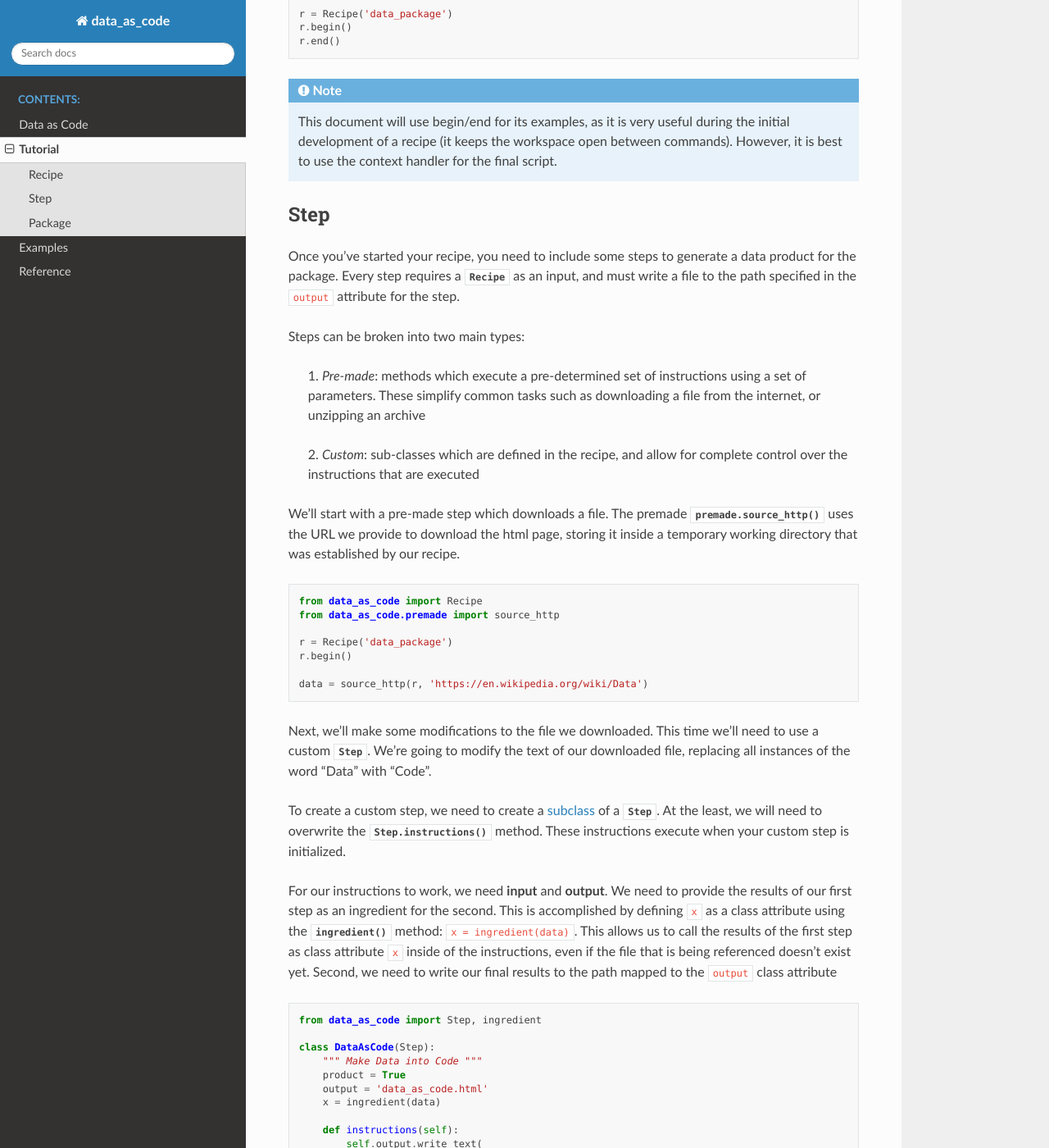
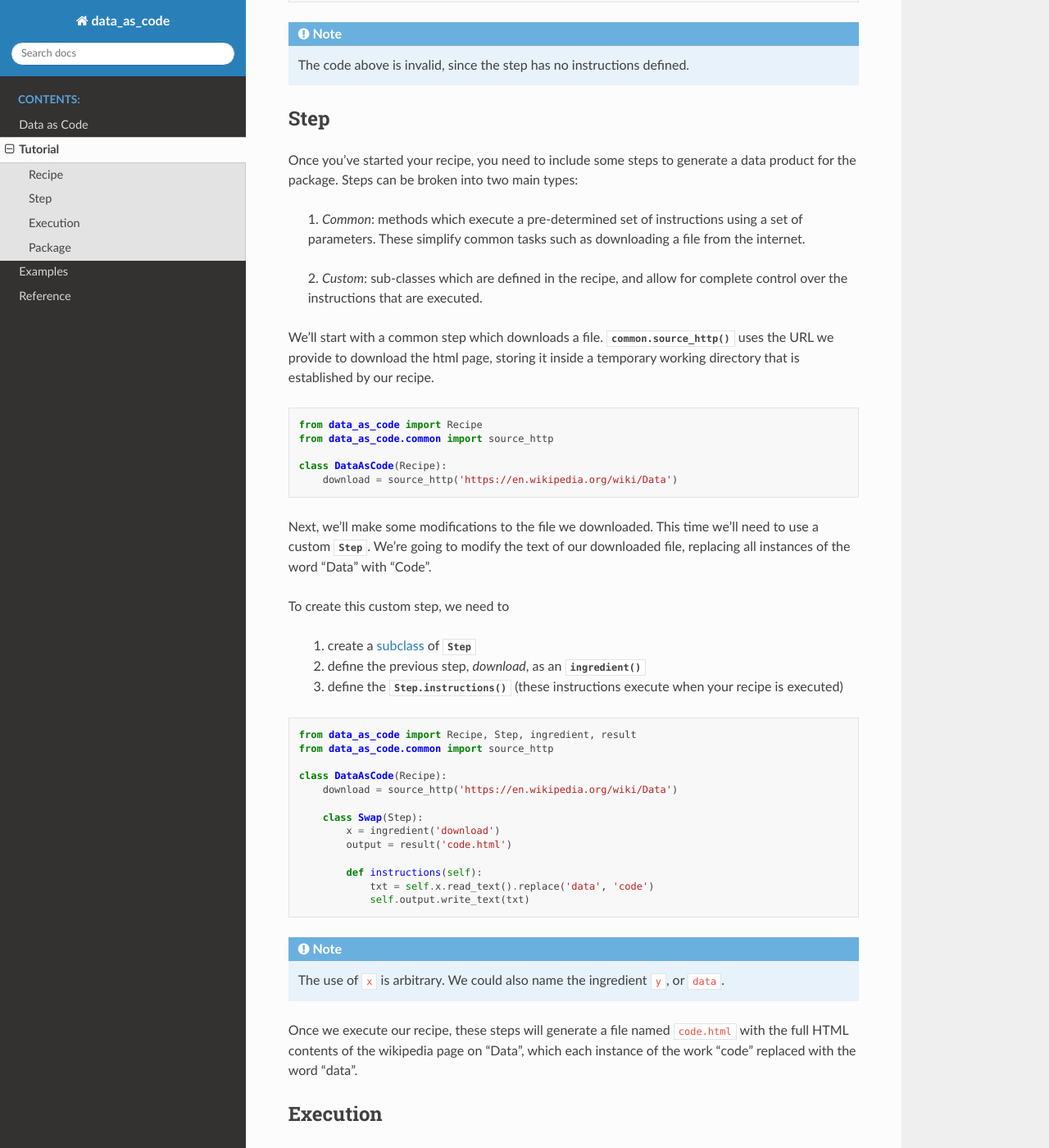
Before and after one commit to Mikuana/data_as_code, a Sphinx documentation site: the page built from docs/source/tutorial.rst, in a window 1280 px wide and 1400 px high, scrolled down 883 px. Shown: the whole window at 82% size. Built offline with Sphinx 7.4.7 and the Read the Docs theme 2.0.0, drawn with Linux system fonts in a browser that asks for light colours; some of the changed text lies outside the part shown.

Commit message:
Doc stuff
Tox and doctest and naming conventions, oh-my.

```diff
--- a/data_as_code/__init__.py
+++ b/data_as_code/__init__.py
@@ -1,9 +1,9 @@
-from data_as_code import premade
+from data_as_code import common
 from data_as_code._recipe import Recipe, Role
 from data_as_code._step import Step, ingredient, result
 
 __all__ = [
-    'Recipe', 'Step', 'ingredient', 'result'
+    'Recipe', 'Step', 'ingredient', 'result', 'common'
 ]
 
 __version__ = '0.0.0'
--- a/docs/source/reference.rst
+++ b/docs/source/reference.rst
@@ -8,10 +8,8 @@
     :members:
 
 
-
-
-Premade Steps
+Common Steps
 -------------
 
-.. automodule:: data_as_code.premade
+.. automodule:: data_as_code.common
     :members:
--- a/docs/source/tutorial.rst
+++ b/docs/source/tutorial.rst
@@ -10,6 +10,7 @@
  * :ref:`recipe`
  * :ref:`step`
  * :ref:`package`
+ * :ref:`execution`
 
 
 .. _recipe:
@@ -27,32 +28,26 @@
 .. note::
     The use of temporary directories means that everything generated by a recipe
     will be discarded at the end, unless otherwise indicated by the user in the
-    ``keep`` parameter of the Recipe.
+    ``keep`` parameter of the Recipe, or a specific Step.
 
-The :class:`Recipe` can be managed with a context handler:
+The :class:`Recipe` is a class which expects one or more :class:`Step` classes
+to be defined within it. Steps will be executed in the order that they are
+defined, and the result of each step can be used as an ingredient for later
+steps. The recipe organizes the results of each step in workspaces during
+execution.
 
-.. code-block:: python
+.. testcode::
 
-    from data_as_code import Recipe, premade
+    from data_as_code import Recipe, Step
 
     class MyRecipe(Recipe):
-        pass
+        class Step(Step):
+            pass
 
-or with an equivalent call to begin/end:
-
-.. code-block:: python
-
-    from data_as_code import Recipe, premade
-
-    r = Recipe('data_package')
-    r.begin()
-    r.end()
 
 .. note::
-    This document will use begin/end for its examples, as it is very useful
-    during the initial development of a recipe (it keeps the workspace open
-    between commands). However, it is best to use the context handler for the
-    final script.
+    The code above is invalid, since the step has no instructions defined.
+
 
 .. _step:
 
@@ -60,33 +55,28 @@
 ------
 
 Once you've started your recipe, you need to include some steps to generate a
-data product for the package. Every step requires a
-:class:`Recipe` as an input, and must write a file to the
-path specified in the ``output`` attribute for the step.
+data product for the package. Steps can be broken into two main types:
 
-Steps can be broken into two main types:
-
-    1. *Pre-made*: methods which execute a pre-determined set of instructions
+    1. *Common*: methods which execute a pre-determined set of instructions
     using a set of parameters. These simplify common tasks such as downloading
-    a file from the internet, or unzipping an archive
+    a file from the internet.
 
     2. *Custom*: sub-classes which are defined in the recipe, and allow for
-    complete control over the instructions that are executed
+    complete control over the instructions that are executed.
 
-We'll start with a pre-made step which downloads a file. The premade
-:meth:`premade.source_http` uses the URL we provide to download
-the html page, storing it inside a temporary working directory that was
+We'll start with a common step which downloads a file.
+:meth:`common.source_http` uses the URL we provide to download
+the html page, storing it inside a temporary working directory that is
 established by our recipe.
 
-.. code-block:: python
+.. testcode::
 
     from data_as_code import Recipe
-    from data_as_code.premade import source_http
+    from data_as_code.common import source_http
 
-    r = Recipe('data_package')
-    r.begin()
+    class DataAsCode(Recipe):
+        download = source_http('https://en.wikipedia.org/wiki/Data')
 
-    data = source_http(r, 'https://en.wikipedia.org/wiki/Data')
 
 
 Next, we'll make some modifications to the file we downloaded. This time we'll
@@ -94,74 +84,76 @@
 the text of our downloaded file, replacing all instances of the word "Data"
 with "Code".
 
-To create a custom step, we need to create a
-`subclass <https://docs.python.org/3/tutorial/classes.html#inheritance>`_
-of a :class:`Step`. At the least, we will need to overwrite
-the :meth:`Step.instructions` method. These instructions
-execute when your custom step is initialized.
+To create this custom step, we need to
 
-For our instructions to work, we need **input** and **output**.
-We need to provide the results of our first step as an ingredient for the second.
-This is accomplished by defining ``x`` as a class attribute using the
-:meth:`ingredient` method: ``x = ingredient(data)``.
-This allows us to call the results of the first step as class attribute ``x``
-inside of the instructions, even if the file that is being referenced doesn't
-exist yet. Second, we need to write our final results to the path mapped to the
-``output`` class attribute
+ #. create a `subclass`_ of :class:`Step`
+ #. define the previous step, `download`, as an :meth:`ingredient`
+ #. define the :meth:`Step.instructions` (these instructions execute when your
+    recipe is executed)
+
+.. testcode::
+
+    from data_as_code import Recipe, Step, ingredient, result
+    from data_as_code.common import source_http
+
+    class DataAsCode(Recipe):
+        download = source_http('https://en.wikipedia.org/wiki/Data')
+
+        class Swap(Step):
+            x = ingredient('download')
+            output = result('code.html')
+
+            def instructions(self):
+                txt = self.x.read_text().replace('data', 'code')
+                self.output.write_text(txt)
+
+.. note::
+    The use of ``x`` is arbitrary. We could also name the ingredient ``y``, or
+    ``data``.
+
+Once we execute our recipe, these steps will generate a file named ``code.html``
+with the full HTML contents of the wikipedia page on "Data", which each instance
+of the work "code" replaced with the word "data".
+
+
+.. _execution:
+
+Execution
+---------
+
+The recipe can be executed by calling it via command line utility.
+
+.. code-block:: console
+
+    data_as_code execute my_recipe.py
+
+.. note::
+    The command line is the recommended method of executing a Recipe, as it
+    provides for the most flexibility to the user at runtime to make
+    configuration changes.
+
+You can also call the :func:`~Recipe.execute` method on your recipe via another
+python script, or from the the python console (assuming that you have are
+appropriately handling the `module search path`_.
 
 .. code-block:: python
 
-    from data_as_code import Step, ingredient
+    from recipe import MyRecipe
 
-    class DataAsCode(Step):
-        """ Make Data into Code """
-        product = True
-        output = 'data_as_code.html'
-        x = ingredient(data)
+    MyRecipe().execute()
 
-        def instructions(self):
-            self.output.write_text(
-                self.x.path.read_text().replace('Data', 'Code')
-            )
+.. warning::
+    It is discouraged to include a call to :func:`~Recipe.execute` in the python
+    script containing your file, as this makes it impossible to import your
+    recipe from a file without executing it. If you **must** call an
+    execution from the same file where your recipe is defined, be sure to wrap
+    it in a main check.
 
-    DataAsCode(r)
-    r.end()
+    .. code-block:: python
 
-We want to save the results of our custom step to the data package produced by
-the recipe, so we set the attribute ``product = True``. Because of this, we also
-have to provide an explicit output file name to be used by the output (if a step
-is not marked as a product, the path name is unnecessary and an automatically
-generated default path can be used instead).
+        if __name__ == '__main__':
+            MyRecipe().execute()
 
-Once the custom step is executed, we end the recipe, and the result is saved to
-our data package created at the path specified in the recipe workspace, in the
-form of an archive file which contains (among other things) the file ``data_as_code.html``.
-
-We can rewrite our steps into a single script, and make it slightly more concise
-using a context handler instead of an explicit call to begin/end.
-
-.. code-block:: python
-
-    from data_as_code import Step, ingredient, Recipe
-    from data_as_code.premade import source_http
-
-    with Recipe('data_package') as r:
-        wiki_page = source_http(r, 'https://en.wikipedia.org/wiki/Data')
-
-
-        class DataAsCode(Step):
-            """ Make Data into Code """
-            product = True
-            output = 'data_as_code.html'
-            x = ingredient(wiki_page)
-
-            def instructions(self):
-                self.output.write_text(
-                    self.x.path.read_text().replace('Data', 'Code')
-                )
-
-
-        DataAsCode(r)
 
 
 .. _package:
```
Also changed, not shown: other parts of docs/source/tutorial.rst (+4 -1 lines), docs/source/index.rst (+35 -4 lines), 3 other files.
